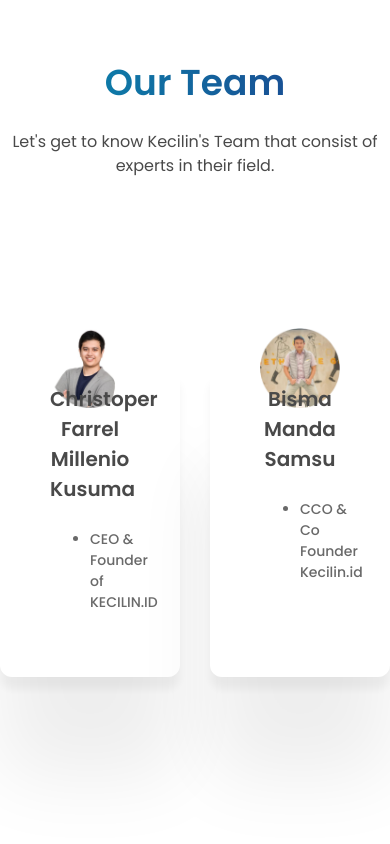
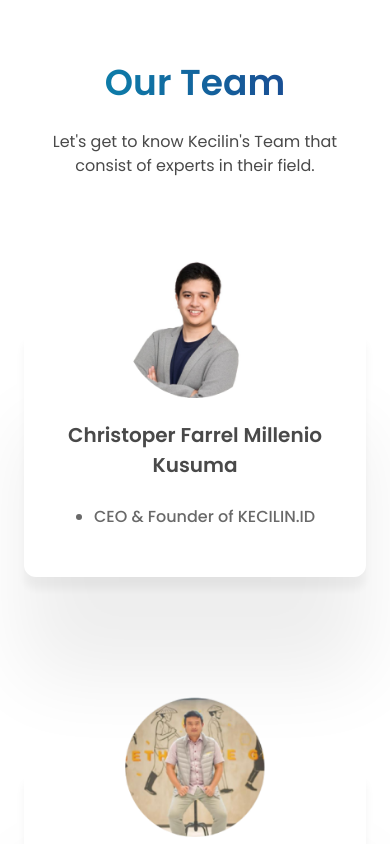
Before and after one commit to daffakamal/kecilin-clone, a Next.js app: page / in a window 390 px wide. Shown: the part 7860-8704 px from the top of the page. Built offline with nearby package versions, Linux system fonts and the light colour scheme.

Commit message:
fix(Home): adjust responsiveness of the  team section

```diff
--- a/components/Home/team.js
+++ b/components/Home/team.js
@@ -2,8 +2,8 @@ import { teamsList } from "../data/dataTeams";
 
 export default function Team() {
   return (
-    <div className="w-full h-full mx-auto bg-white">
-      <div className="w-full mx-auto max-w-[1107px] py-[100px]">
+    <div className="w-full h-full bg-white">
+      <div className="w-full mx-auto px-[24px] sm:px-16 2xl:px-0 max-w-[1107px] py-[100px]">
         <div
           className="2xl:container 2xl:mx-auto text-center"
           data-aos="fade-up"
@@ -14,12 +14,12 @@ export default function Team() {
           <h1 className="font-PoppinsSemi text-transparent bg-clip-text bg-gradient-to-r from-cyan-600 to-blue-900 text-[36px]">
             Our Team
           </h1>
-          <p className="font-PoppinsRegular text-[16px] text-[#494949] mt-[20px] mb-[50px]">
+          <p className="font-PoppinsRegular text-[16px] text-[#494949] mt-[20px] mb-[10px] lg:mb-[50px]">
             {"Let's"} get to know {"Kecilin's"} Team that consist of experts in
             their field.
           </p>
           <div
-            className="mx-auto grid grid-cols-2 lg:grid-cols-3 gap-x-[30px] gap-y-[150px] justify-items-center"
+            className="mx-auto grid grid-cols-1 sm:grid-cols-2 lg:grid-cols-3 gap-x-[30px] gap-y-[50px] xl:gap-y-[100px] justify-items-center"
             data-aos="fade-up"
             data-aos-easing="ease"
             data-aos-duration="400"
@@ -28,7 +28,7 @@ export default function Team() {
             {teamsList.map((item) => (
               <div
                 key={item.name}
-                className="w-full mx-auto rounded-[12px] bg-white px-[50px] text-center mt-[140px]"
+                className="w-full mx-auto rounded-[12px] bg-white px-[30px] 2xl:px-[50px] text-center mt-[140px]"
                 style={{
                   boxShadow:
                     "0px 100px 80px rgb(0 0 0 / 7%), 0px 12.5216px 10.0172px rgb(0 0 0 / 5%)",
@@ -36,16 +36,16 @@ export default function Team() {
               >
                 <img
                   src={item.img}
-                  className="w-[170px] mx-auto -translate-y-1/2"
+                  className="w-[140px] lg:w-[170px] mx-auto -translate-y-1/2"
                   alt={item.title}
                   loading="lazy"
                 />
-                <div className="-translate-y-16">
+                <div className="-translate-y-12 lg:-translate-y-16">
                   <h1 className="font-PoppinsSemi text-[20px] lg:text-[20px] text-[#494949]">
                     {item.name}
                   </h1>
                   <ul className="mx-auto translate-x-10">
-                    <li className="list-disc text-left w-10/12 font-PoppinsMedium text-[14px] lg:text-[16px] text-[#696969] mt-[25px]">
+                    <li className="list-disc text-left w-10/12 font-PoppinsMedium text-[16px] md:text-[16px] text-[#696969] mt-[25px]">
                       {item.position}
                     </li>
                   </ul>
```
